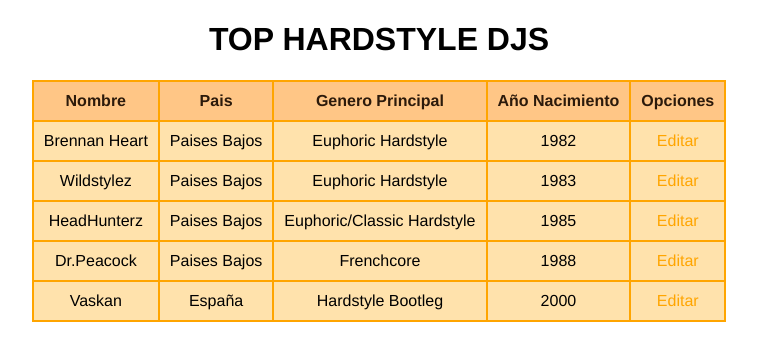
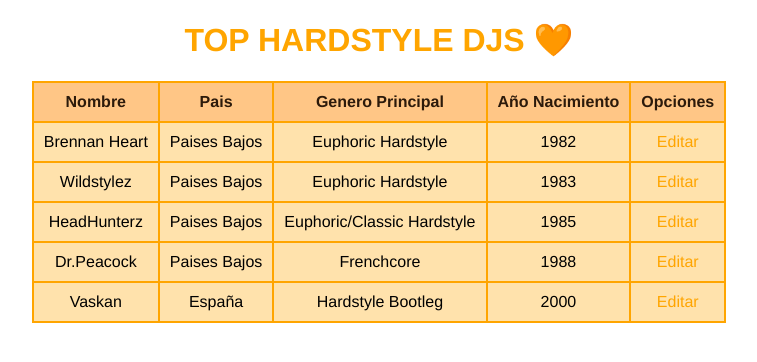
Before and after one commit to Manolicopiesdeplata/Cosas2DAW, a PHP site: page /tabla.html in a window 1280 px wide. Shown: the top 362 px of the page, without its empty margins (261-1018 px from the left). Run offline with PHP 8.4, Linux system fonts and the light colour scheme.

Commit message:
Orange Heart

```diff
--- a/Entorno Cliente/tabla dinamica/tabla.css
+++ b/Entorno Cliente/tabla dinamica/tabla.css
@@ -1,6 +1,9 @@
 * {
     text-align: center;
     font-family: Helvetica;
+}
+h1 {
+    color: orange;
 }
 
 table, th, td{
--- a/Entorno Cliente/tabla dinamica/tabla.html
+++ b/Entorno Cliente/tabla dinamica/tabla.html
@@ -10,7 +10,7 @@
 </head>
 
 <body>
-    <h1>TOP HARDSTYLE DJS</h1>
+    <h1>TOP HARDSTYLE DJS 🧡</h1>
     <table>
             <tr>
                 <th>Nombre</th>
```
